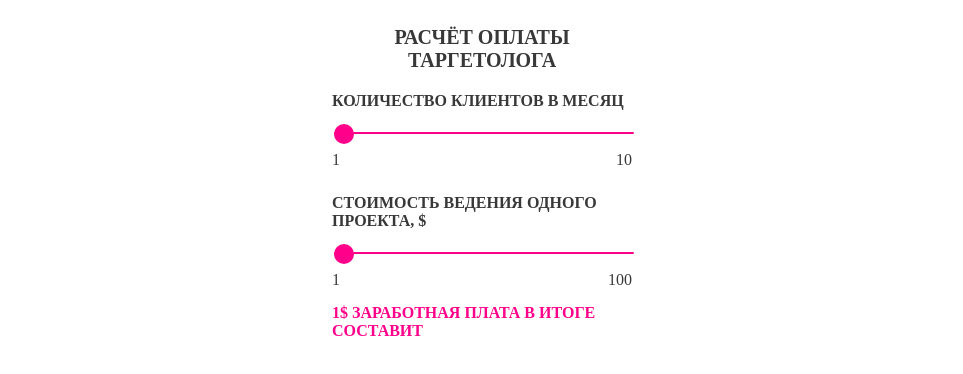
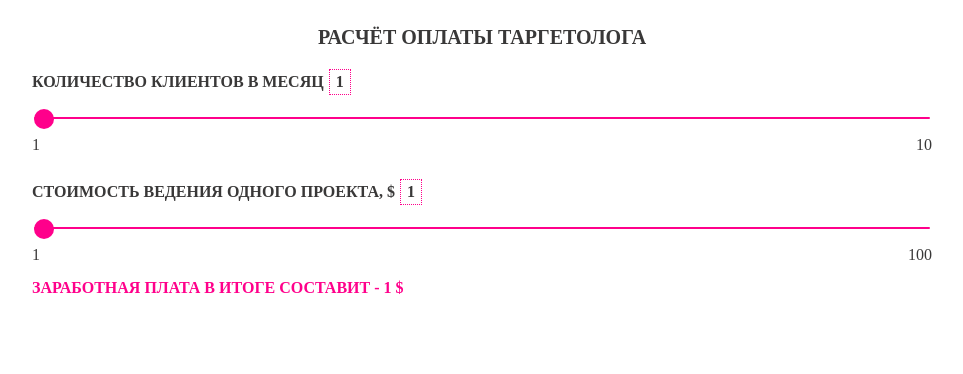
Before and after one commit to AntonFartovii/form-calculator, a plain HTML site: page index.html in a window 1280 px wide. Shown: the whole page, without its empty margins (158-1121 px from the left). Drawn offline with Linux system fonts and the light colour scheme.

Commit message:
fix styles 22

```diff
--- a/index.html
+++ b/index.html
@@ -13,7 +13,7 @@
             display: flex;
             flex-direction: column;
             gap: 10px;
-            width: 300px;
+            max-width: 900px;
             margin: 20px auto;
             text-transform: uppercase;
             font-family: 'Inter,  sans-serif';
@@ -31,6 +31,8 @@
             font-weight: 600;
             font-size: 16px;
             padding: 10px 0;
+            display: flex;
+            align-items: center;
         }
 
         .range-box {
@@ -83,22 +85,30 @@
             height: 20px;
         }
 
+        .value {
+            border: 1px dotted #FF008B;
+            padding: 3px 6px;
+            margin: 0 5px;
+            max-width: 50px;
+            text-align: center;
+        }
+
     </style>
 </head>
 <body>
 
 <div class="container">
     <span class="h2">Расчёт оплаты таргетолога</span>
-    <label class="label" for="slider1">Количество клиентов в месяц</label>
+    <label class="label" for="slider1">Количество клиентов в месяц <div class="value" id="value1"></div></label>
     <input type="range" id="slider1" min="1" max="10" value="1">
     <div class="range-box"><span>1</span><span>10</span></div>
 
-    <label class="label" for="slider2">Стоимость ведения одного проекта, $</label>
+    <label class="label" for="slider2">Стоимость ведения одного проекта, $ <div class="value" id="value2"></div></label>
     <input type="range" id="slider2" min="1" max="1000" value="1" >
     <div class="range-box"><span>1</span><span>100</span></div>
 
 
-    <div class="result"><span id="result">1</span>$ Заработная плата в итоге составит</div>
+    <div class="result">Заработная плата в итоге составит - <span id="result">1</span>&nbsp;$</div>
 </div>
 
 
```
